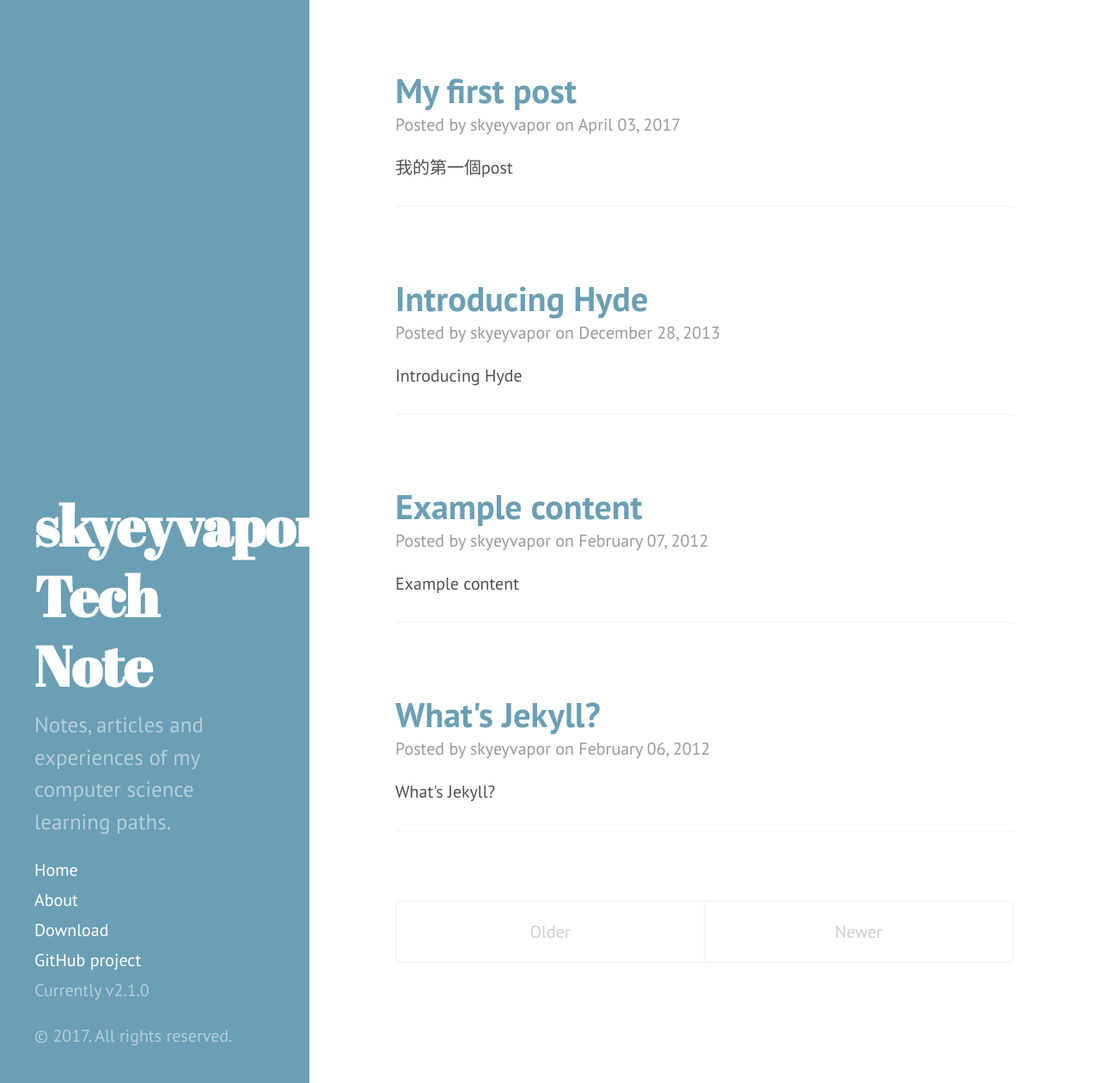
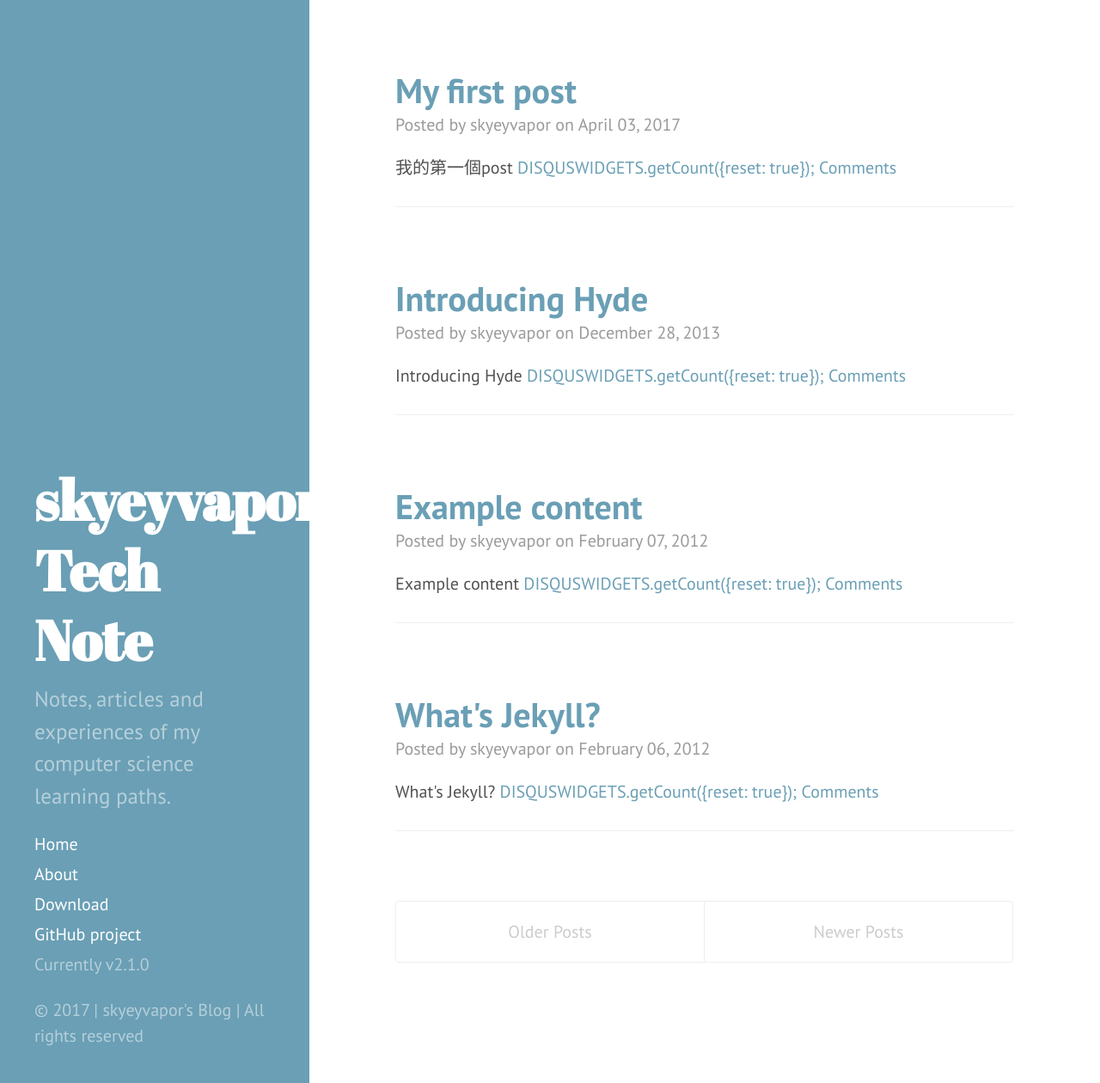
Before and after one commit to skyeyvapor/skyeyvapor.github.io, a Jekyll site: the page built from index.html, in a window 1280 px wide and 1260 px high. Shown: the whole window at 86% size. Built offline with Jekyll 4.4.1, drawn with Linux system fonts in a browser that asks for light colours; the list of posts is cut into pages by our own code; comment, search, counter and statistics services are not loaded.

Commit message:
Added copyright in sidebar and Disqus's count commentsjs in index.html

```diff
--- a/_includes/sidebar.html
+++ b/_includes/sidebar.html
@@ -31,6 +31,6 @@
       <span class="sidebar-nav-item">Currently v{{ site.version }}</span>
     </nav>
 
-    <p>&copy; {{ site.time | date: '%Y' }}. All rights reserved.</p>
+    <p>&copy; {{ site.time | date: '%Y' }} | skyeyvapor's Blog | All rights reserved</p>
   </div>
 </div>
--- a/_posts/2012-02-06-whats-jekyll.md
+++ b/_posts/2012-02-06-whats-jekyll.md
@@ -2,6 +2,7 @@
 layout: post
 title: What's Jekyll?
 excerpt: What's Jekyll?
+comments: true
 ---
 
 [Jekyll](http://jekyllrb.com) is a static site generator, an open-source tool for creating simple yet powerful websites of all shapes and sizes. From [the project's readme](https://github.com/mojombo/jekyll/blob/master/README.markdown):
--- a/_posts/2012-02-07-example-content.md
+++ b/_posts/2012-02-07-example-content.md
@@ -2,6 +2,7 @@
 layout: post
 title: Example content
 excerpt: Example content
+comments: true
 ---
 
 
--- a/_posts/2013-12-28-introducing-hyde.md
+++ b/_posts/2013-12-28-introducing-hyde.md
@@ -2,6 +2,7 @@
 layout: post
 title: Introducing Hyde
 excerpt: Introducing Hyde
+comments: true
 ---
 
 Hyde is a brazen two-column [Jekyll](http://jekyllrb.com) theme that pairs a prominent sidebar with uncomplicated content. It's based on [Poole](http://getpoole.com), the Jekyll butler.
--- a/index.html
+++ b/index.html
@@ -2,7 +2,7 @@
 layout: default
 title: Home
 ---
-
+<script id="dsq-count-scr" src="//skyeyvapor.disqus.com/count.js" async></script>
 <div class="posts">
   {% for post in paginator.posts %}
   <div class="post">
@@ -15,7 +15,7 @@ title: Home
     <span class="post-date">Posted by skyeyvapor on {{ post.date | date: '%B %d, %Y' }}</span>
 
     {{ post.excerpt }}
-
+    <a href="http://skyeyvapor.github.io{{ post.url }}#disqus_thread" data-disqus-identifier="{{ post.url }}">DISQUSWIDGETS.getCount({reset: true}); Comments</a>
     <hr>
   </div>
   {% endfor %}
@@ -23,17 +23,17 @@ title: Home
 
 <div class="pagination">
   {% if paginator.next_page %}
-    <a class="pagination-item older" href="{{ site.baseurl }}page{{paginator.next_page}}">Older</a>
+    <a class="pagination-item older" href="{{ site.baseurl }}page{{paginator.next_page}}">Older Posts</a>
   {% else %}
-    <span class="pagination-item older">Older</span>
+    <span class="pagination-item older">Older Posts</span>
   {% endif %}
   {% if paginator.previous_page %}
     {% if paginator.page == 2 %}
-      <a class="pagination-item newer" href="{{ site.baseurl }}">Newer</a>
+      <a class="pagination-item newer" href="{{ site.baseurl }}">Newer Posts</a>
     {% else %}
-      <a class="pagination-item newer" href="{{ site.baseurl }}page{{paginator.previous_page}}">Newer</a>
+      <a class="pagination-item newer" href="{{ site.baseurl }}page{{paginator.previous_page}}">Newer Posts</a>
     {% endif %}
   {% else %}
-    <span class="pagination-item newer">Newer</span>
+    <span class="pagination-item newer">Newer Posts</span>
   {% endif %}
 </div>
```
